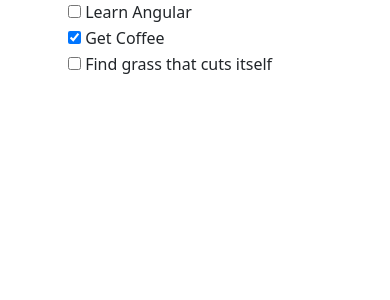
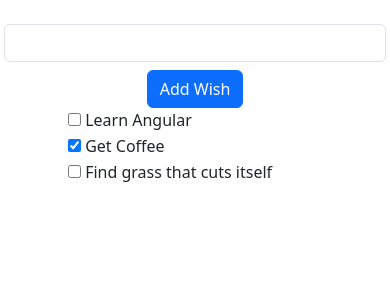
Before and after one commit to MajorDigi/angular_Wishlist, an Angular app: page / in a window 390 px wide. Shown: the top 300 px of the page. Built offline with nearby package versions, Linux system fonts and the light colour scheme.

Commit message:
Create form markup in app.component.html using Bootstrap classes for responsive layout and styling, including inputs, labels, and submit button.

```diff
--- a/src/app/app.component.html
+++ b/src/app/app.component.html
@@ -1,4 +1,17 @@
 <div class="container">
+  <form class="row mt-3 gx-3 gy-2 align-items-center justify-content-center">
+    <!-- Label for input -->
+    <label class="visually-hidden" for="specificSizeInputName">Wish</label>
+
+    <!-- Input field -->
+    <input type="text" class="form-control" id="specificSizeInputName">
+
+    <!-- Submit button -->
+    <div class="col-auto">
+        <button type="submit" class="btn btn-primary">Add Wish</button>
+    </div>
+</form>
+
   <!-- Use ngIf conditional -->
    <!-- Test: Uncomment app.component.ts/items -->
     <!-- Added then/else, use <ng-template></ng-template>, argument -->
```
